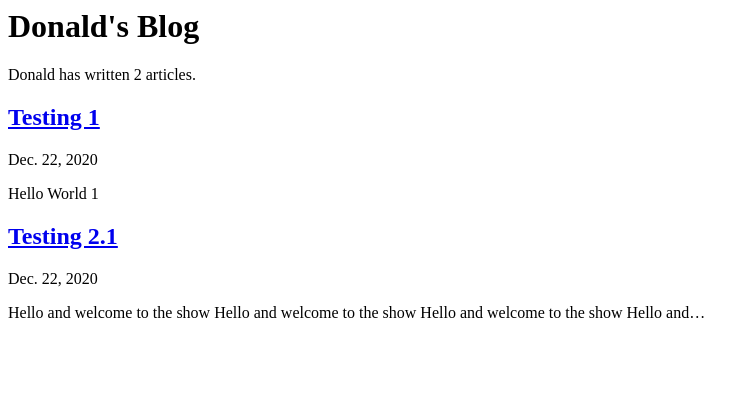
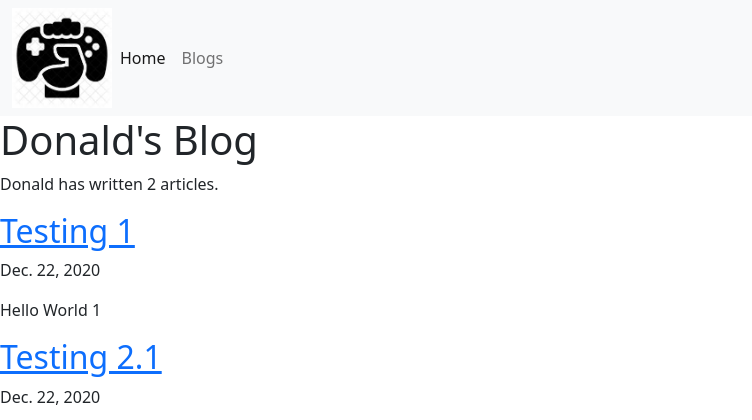
Before and after one commit to 446f6e616c64/Udemy_Django3-FullStackWebDev, a Django app: page /blog/ in a window 1280 px wide. Shown: the top 420 px of the page, without its empty margins (0-752 px from the left). Run offline with Django 3.2, Linux system fonts and the light colour scheme; data comes from the database, SQL or seed files in the repository.

Commit message:
Good enough :)

```diff
--- a/psswdGenerator/personal_portfolio-project/blog/models.py
+++ b/psswdGenerator/personal_portfolio-project/blog/models.py
@@ -5,3 +5,6 @@ class Blogs(models.Model):
     title = models.CharField(max_length=100)
     date = models.DateField(auto_now=True)
     description = models.CharField(max_length=250)
+
+    def __str__(self):
+        return self.title
--- a/psswdGenerator/personal_portfolio-project/blog/templates/blog/all_blogs.html
+++ b/psswdGenerator/personal_portfolio-project/blog/templates/blog/all_blogs.html
@@ -1,3 +1,7 @@
+{% extends 'portfolio/base.html' %}
+
+{% block content %}
+
 <h1>Donald's Blog</h1>
 
 <p>Donald has written {{ articles.count }} article{{ articles.count|pluralize }}.</p>
@@ -9,3 +13,5 @@
 <p>{{ article.description|striptags|truncatechars:100 }}</p>
 
 {% endfor %}
+
+{% endblock %}
--- a/psswdGenerator/personal_portfolio-project/portfolio/models.py
+++ b/psswdGenerator/personal_portfolio-project/portfolio/models.py
@@ -5,3 +5,6 @@ class Project(models.Model):
     description = models.CharField(max_length=250)
     image = models.ImageField(upload_to='portfolio/images/')
     url = models.URLField(blank=True)
+
+    def __str__(self):
+        return self.title
--- /dev/null
+++ b/psswdGenerator/personal_portfolio-project/portfolio/templates/portfolio/base.html
@@ -0,0 +1,43 @@
+{% load static %}
+
+<!doctype html>
+<html lang="en">
+  <head>
+    <!-- Required meta tags -->
+    <meta charset="utf-8">
+    <meta name="viewport" content="width=device-width, initial-scale=1">
+
+    <!-- Bootstrap CSS -->
+    <link href="https://cdn.jsdelivr.net/npm/bootstrap@5.0.0-beta1/dist/css/bootstrap.min.css" rel="stylesheet" integrity="sha384-giJF6kkoqNQ00vy+HMDP7azOuL0xtbfIcaT9wjKHr8RbDVddVHyTfAAsrekwKmP1" crossorigin="anonymous">
+
+    <link rel="icon" type="image" href="{% static 'portfolio/index.jpeg' %}">
+
+    <title>Donald's Portfolio!</title>
+  </head>
+  <body>
+
+    <!-- Navigation Bar -->
+    <nav class="navbar navbar-expand-lg navbar-light bg-light">
+      <div class="container-fluid">
+        <img src="{% static 'portfolio/index.jpeg' %}" style="width:100px;height:100px;">
+        <button class="navbar-toggler" type="button" data-bs-toggle="collapse" data-bs-target="#navbarNav" aria-controls="navbarNav" aria-expanded="false" aria-label="Toggle navigation">
+          <span class="navbar-toggler-icon"></span>
+        </button>
+        <div class="collapse navbar-collapse" id="navbarNav">
+          <ul class="navbar-nav">
+            <li class="nav-item">
+              <a class="nav-link active" aria-current="page" href="{% url 'home' %}">Home</a>
+            </li>
+            <li class="nav-item">
+              <a class="nav-link" href="{% url 'blog:all_blogs' %}">Blogs</a>
+            </li>
+          </ul>
+        </div>
+      </div>
+    </nav>
+
+<!-- Content -->
+  {% block content %} {% endblock %}
+
+  </body>
+</html>
```
Also changed, not shown: psswdGenerator/personal_portfolio-project/blog/templates/blog/detail.html (+7 -0 lines), psswdGenerator/personal_portfolio-project/portfolio/templates/portfolio/home.html (+6 -3 lines), psswdGenerator/personal_portfolio-project/portfolio/static/portfolio/index.jpeg (added).
